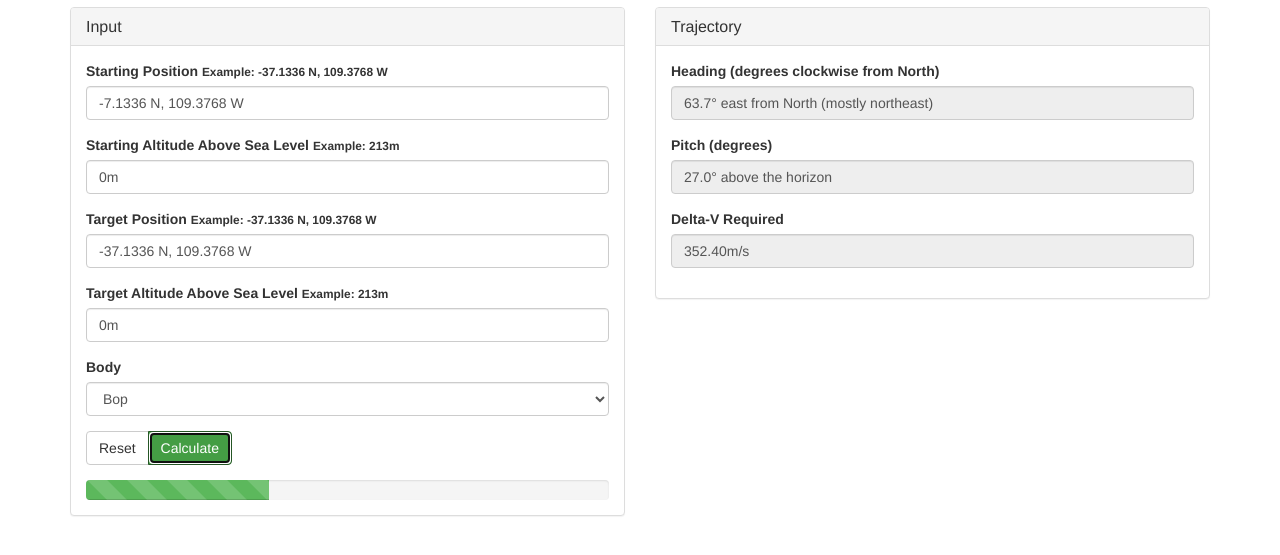
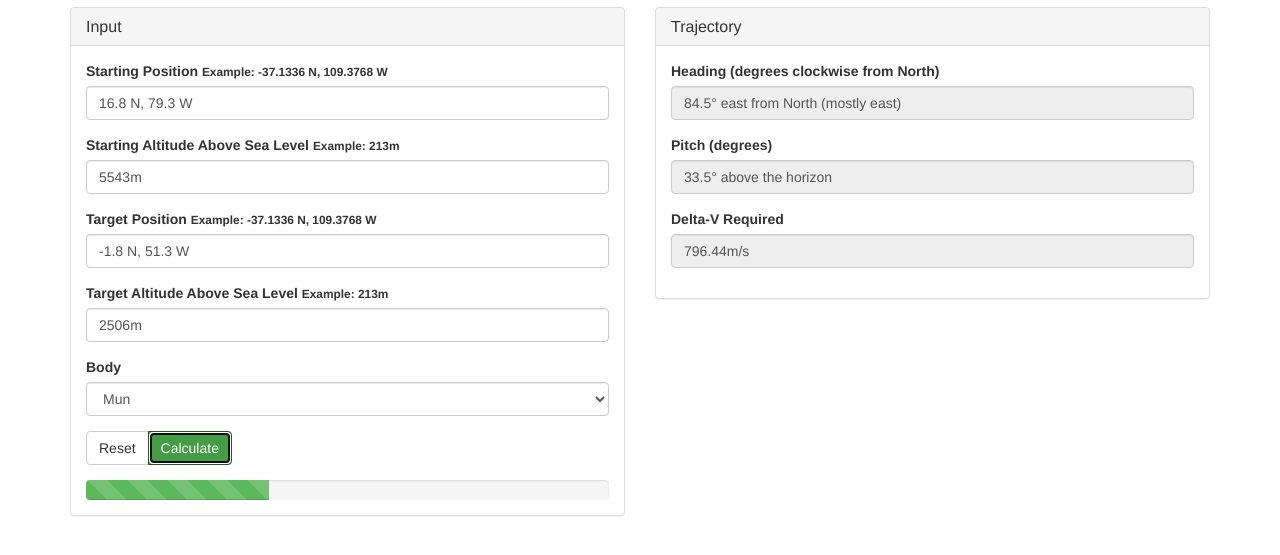
Before and after one commit to whiterook6/tunguska-event, a website: page index.html in a window 1280 px wide. Both pictures are taken after a click on the button "Calculate". Shown: the part 63-618 px from the top of the page. Drawn offline with nearby package versions, Linux system fonts and the light colour scheme.

Commit message:
Hunting bugs

```diff
--- a/index.html
+++ b/index.html
@@ -34,19 +34,19 @@
 						<form class="panel-body" id="form_input">
 							<div class="form-group">
 								<label for="starting_position" class="control-label">Starting Position <small>Example: -37.1336 N, 109.3768 W</small></label>
-								<input type="text" id="starting_position" class="form-control" value="-7.1336 N, 109.3768 W"/>
+								<input type="text" id="starting_position" class="form-control" value="16.8 N, 79.3 W"/>
 							</div>
 							<div class="form-group">
 								<label for="starting_asl" class="control-label">Starting Altitude Above Sea Level <small>Example: 213m</small></label>
-								<input type="text" id="starting_asl" class="form-control" value="0m"/>
+								<input type="text" id="starting_asl" class="form-control" value="5543m"/>
 							</div>
 							<div class="form-group">
 								<label for="target_position" class="control-label">Target Position <small>Example: -37.1336 N, 109.3768 W</small></label>
-								<input type="text" id="target_position" class="form-control" value="-37.1336 N, 109.3768 W"/>
+								<input type="text" id="target_position" class="form-control" value="-1.8 N, 51.3 W"/>
 							</div>
 							<div class="form-group">
 								<label for="target_asl" class="control-label">Target Altitude Above Sea Level <small>Example: 213m</small></label>
-								<input type="text" id="target_asl" class="form-control" value="0m"/>
+								<input type="text" id="target_asl" class="form-control" value="2506m"/>
 							</div>
 							<div class="form-group">
 								<label for="body_select" class="control-label">Body</label>
@@ -64,7 +64,7 @@
 										<option value="laythe">Laythe</option>
 										<option value="minmus">Minmus</option>
 										<option value="moho">Moho</option>
-										<option value="mun">Mun</option>
+										<option value="mun" selected>Mun</option>
 										<option value="pol">Pol</option>
 										<option value="tylo">Tylo</option>
 										<option value="vall">Vall</option>
--- a/script.js
+++ b/script.js
@@ -18,7 +18,7 @@ $(function() {
 	var source_position_input = $('#starting_position');
 	var source_asl_input = $('#starting_asl');
 	var target_position_input = $('#target_position');
-	var target_asl_input = $('#starting_asl');
+	var target_asl_input = $('#target_asl');
 	var preset_input = $('#body_select');
 
 	var submit_button = $('#submit');
@@ -124,7 +124,7 @@ $(function() {
 
 	function calculate_optimal_orbit(start, end, body){
 		var theta = calculate_theta(start.lat, start.lon, end.lat, end.lon);
-		console.log("Theta: "+theta.toFixed(4)+"r");
+		console.log("B9 (Theta): "+theta.toFixed(4)+"r");
 
 		var min_mag = Math.min(start.asl + body.R, end.asl + body.R);
 		var Ra = get_vector_mr(min_mag, theta);
@@ -221,11 +221,21 @@ $(function() {
 		var pitch;
 		var deltav;
 
+		var body = presets[preset_input.val()];
 		var start = parse_coordinates(source_position_input);
 		start.asl = parse_asl(source_asl_input);
+		console.log('B1: '+Math.radians(start.lat));
+		console.log('B2: '+Math.radians(start.lon));
+		console.log('lon_1: '+(start.asl+body.R));
 
 		var end = parse_coordinates(target_position_input);
 		end.asl = parse_asl(target_asl_input);
+		console.log('B4: '+Math.radians(end.lat));
+		console.log('B5: '+Math.radians(end.lon));
+		console.log('B6: '+(end.asl+body.R));
+
+		console.log('H2: '+body.GM);
+		console.log('H3: '+body.R);
 
 		var new_end = {
 			lat: end.lat,
@@ -233,11 +243,10 @@ $(function() {
 			asl: end.asl
 		};
 
-		var body = presets[preset_input.val()];
 		var orbit = calculate_optimal_orbit(start, new_end, body);
 		log_orbit('Initial Orbit', orbit);
 
-		for (var i = 0; i < 5; i++) {
+		for (var i = 0; i < 0; i++) {
 
 			// calculate how far the target travels over time and compensate
 			var true_anomaly = calculate_true_anomaly(orbit, start, new_end);
```
